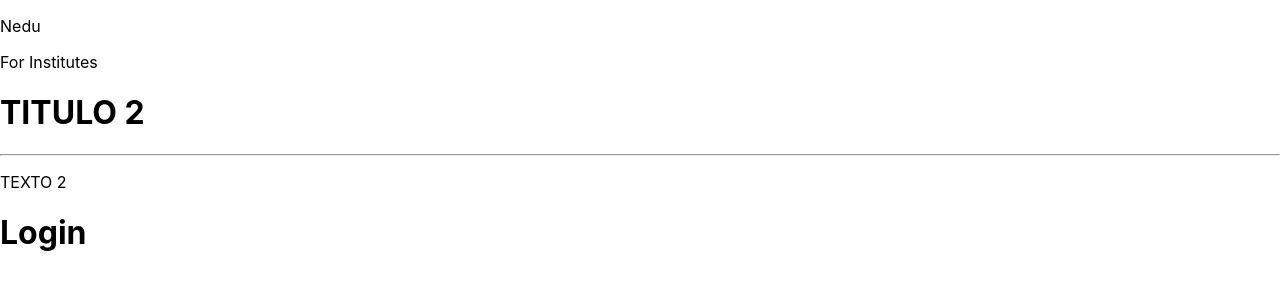
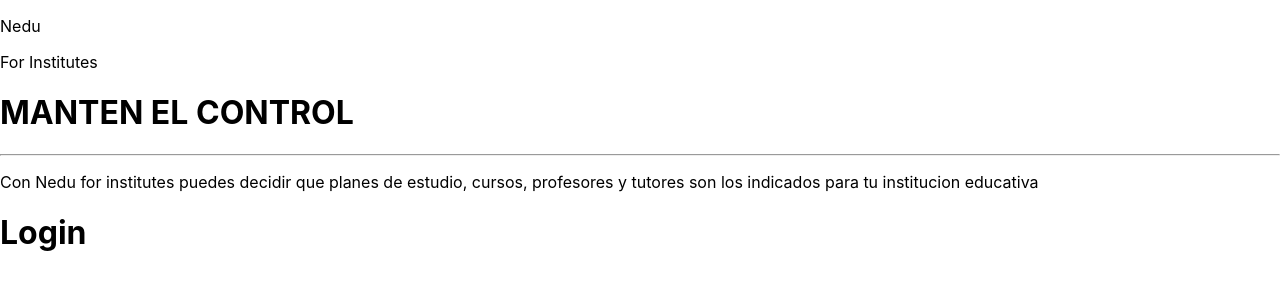
Before and after one commit to acyclicstudent/nirbby-education, a React (Create React App) app in the folder frontend/: page /institutes in a window 1280 px wide. Shown: the top 300 px of the page. Built offline with nearby package versions, Linux system fonts and the light colour scheme; the HTML template or start-up script is replaced by a standard one.

Commit message:
Modificacion del auth para los textos

```diff
--- a/frontend/src/modules/shared/routes/Auth.tsx
+++ b/frontend/src/modules/shared/routes/Auth.tsx
@@ -32,13 +32,13 @@
 }
 
 const AUTH_TITLES = {
-    'coaches': 'TITULO 1',
-    'institutes': 'TITULO 2',
-    'default': 'TITULO 3'
+    'coaches': 'CERTIFICATE Y APOYA',
+    'institutes': 'MANTEN EL CONTROL',
+    'default': 'APRENDE Y MEJORA'
 }
 
 const AUTH_TEXTS = {
-    'coaches': 'TEXTO 1',
-    'institutes': 'TEXTO 2',
-    'default': 'TEXTO 3'
+    'coaches': 'Accede a materiales y cursos de certificacion, capacitate y apoya a quienes mas lo necesitan ',
+    'institutes': 'Con Nedu for institutes puedes decidir que planes de estudio, cursos, profesores y tutores son los indicados para tu institucion educativa',
+    'default': 'Con Nedu puedes acceder a recursos didacticos, ejercicios, evaluaciones y tutores certificados que te ayudaran personalmente'
 }
```
